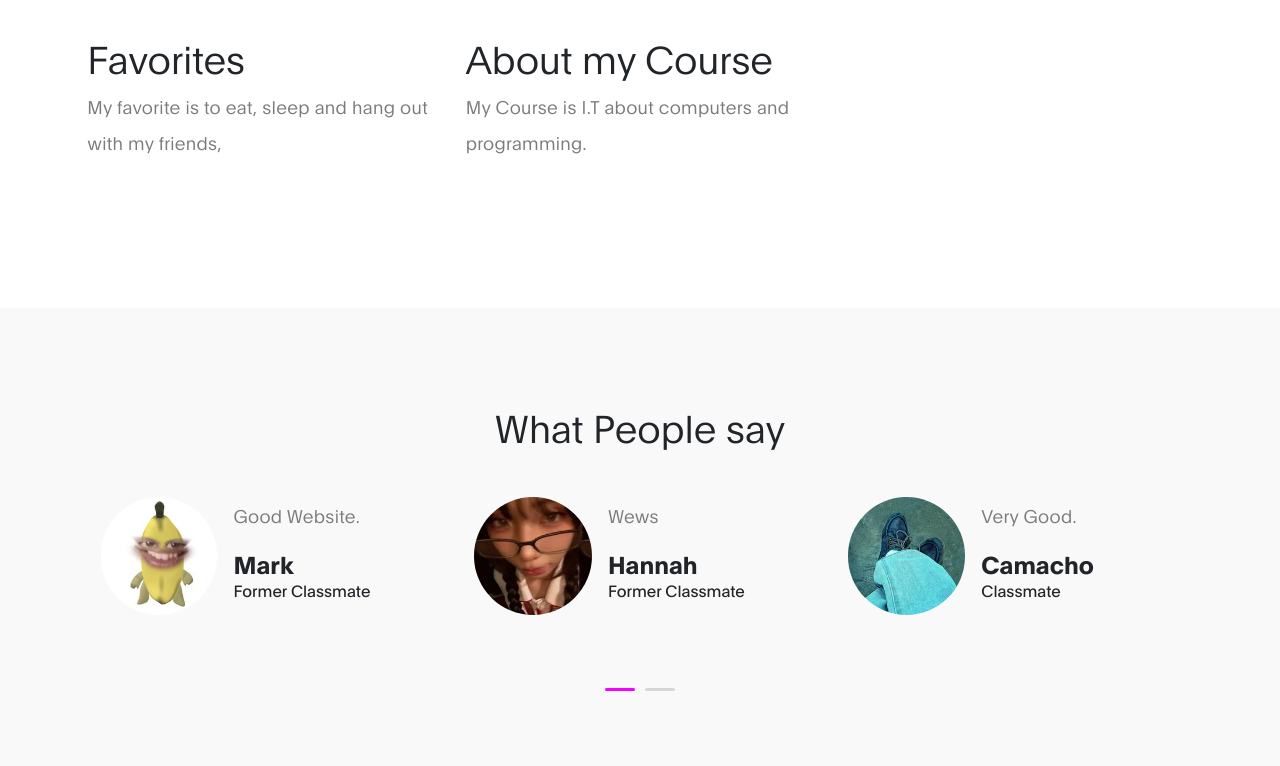
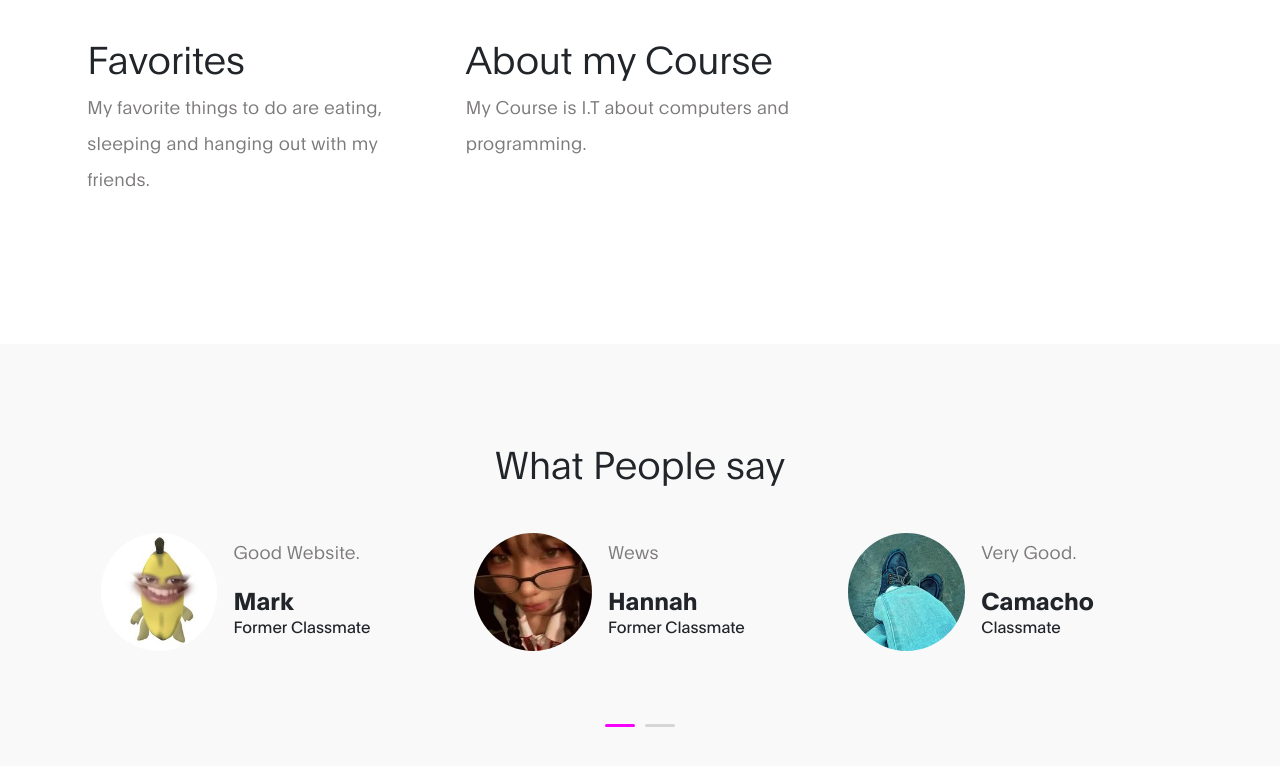
Before and after one commit to xngelycaloveee/Canales_FinalsPersonalWeb, a plain HTML site: page index.html in a window 1280 px wide. Shown: the part 1283-2049 px from the top of the page. Drawn offline with Linux system fonts and the light colour scheme.

Commit message:
Update index.html

```diff
--- a/index.html
+++ b/index.html
@@ -97,7 +97,6 @@
 
                     <ul class="mt-4 mb-5 mb-lg-0 profile-list list-unstyled">
                         <li><strong>Full Name :</strong> Angelica B. Canales </li>
-
                         <li><strong>Date of Birth:</strong> 20 August 2004</li>
 
                         <li><strong>Facebook :</strong> angelica.canales.37051</li>
@@ -114,7 +113,7 @@
             <div class="row about-third">
             	<div class="col-lg-4 col-md-4 col-12">
                 <h3>Favorites</h3>
-                <p>My favorite is to eat, sleep and hang out with my friends,</p>
+                <p>My favorite things to do are eating, sleeping and hanging out with my friends. </p>
                 </div>
                 <div class="col-lg-4 col-md-4 col-12">
                 <h3>About my Course</h3>
```
